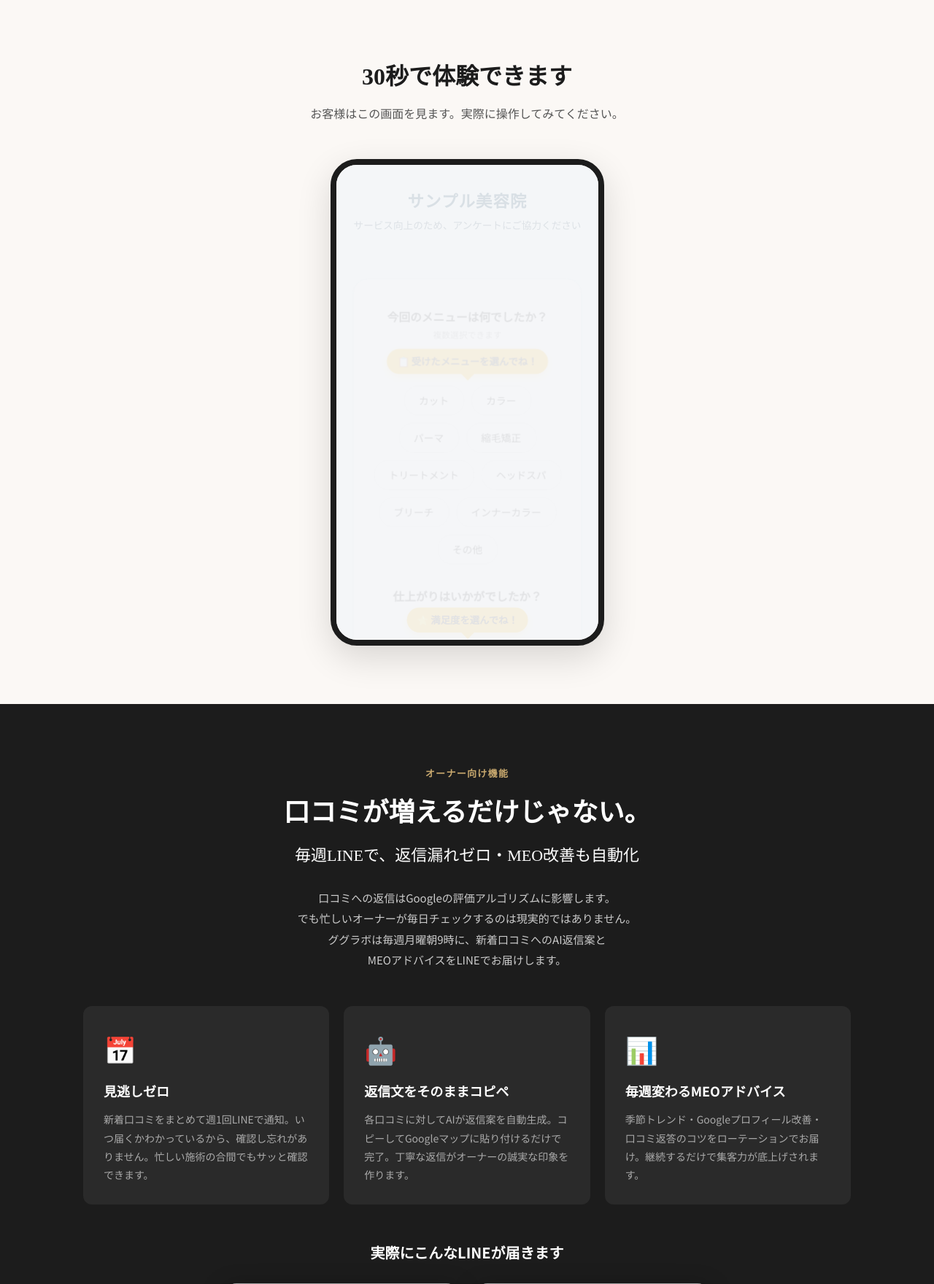
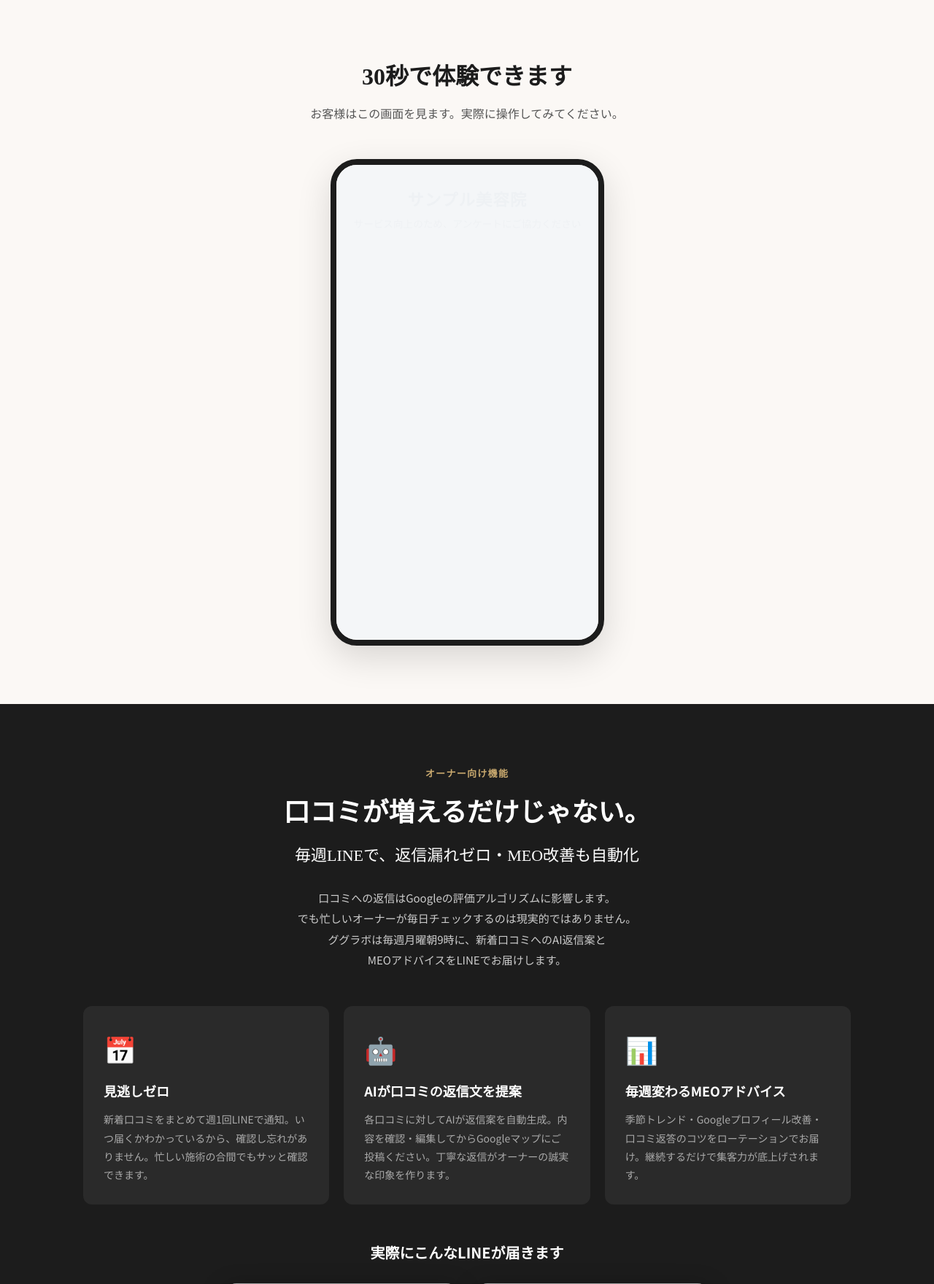
Before and after one commit to shotatsuruda/gugulabo, a Flask app: page / in a window 1280 px wide. Shown: the part 3311-5071 px from the top of the page at 73% size. Run offline with Flask 3, Linux system fonts and the light colour scheme; some libraries are stand-ins or nearby versions; grey boxes are pictures that could not be loaded.

Commit message:
LINEレポートセクション：カード②の見出し・説明文を修正

```diff
--- a/templates/landing.html
+++ b/templates/landing.html
@@ -711,8 +711,8 @@
             </div>
             <div class="line-card">
                 <div class="line-card-icon">🤖</div>
-                <h3>返信文をそのままコピペ</h3>
-                <p>各口コミに対してAIが返信案を自動生成。コピーしてGoogleマップに貼り付けるだけで完了。丁寧な返信がオーナーの誠実な印象を作ります。</p>
+                <h3>AIが口コミの返信文を提案</h3>
+                <p>各口コミに対してAIが返信案を自動生成。内容を確認・編集してからGoogleマップにご投稿ください。丁寧な返信がオーナーの誠実な印象を作ります。</p>
             </div>
             <div class="line-card">
                 <div class="line-card-icon">📊</div>
```
